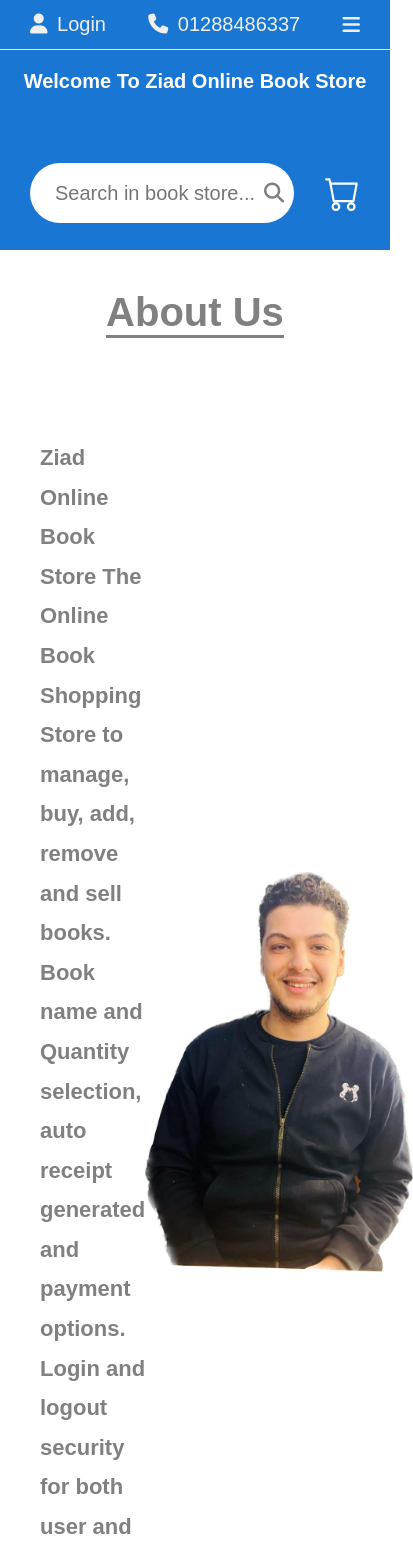
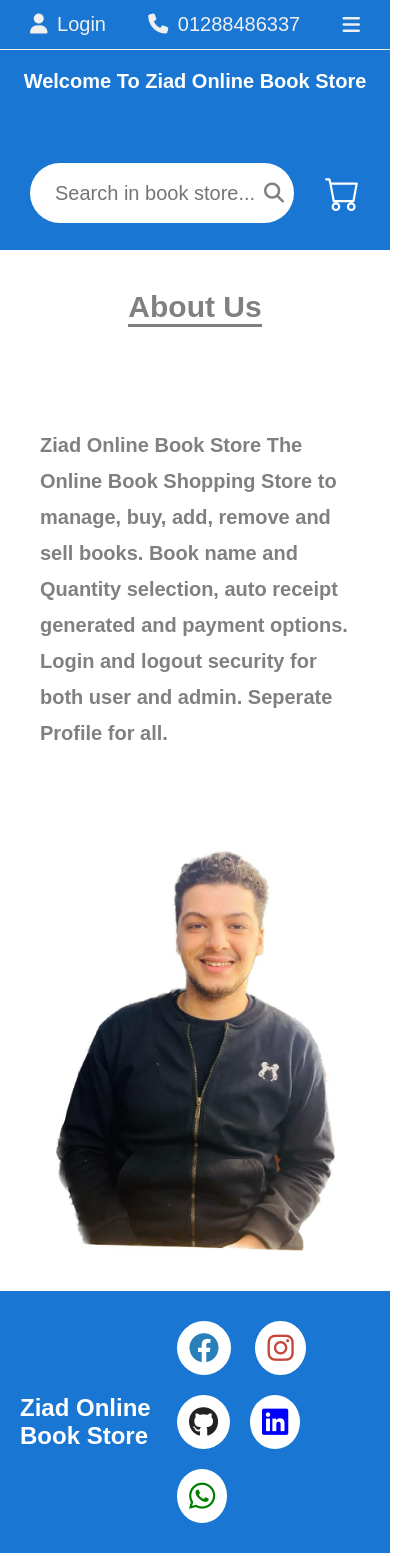
Before and after one commit to ziad223/ziad-online-book-store, a React (Create React App) app: page /about in a window 390 px wide. Shown: the top 1556 px of the page, 413 px wide, since content can reach past the window. Built offline with nearby package versions, Linux system fonts and the light colour scheme.

Commit message:
Update about.css

```diff
--- a/src/pages/About/about.css
+++ b/src/pages/About/about.css
@@ -27,3 +27,25 @@
     font-weight: bold;
     color: grey;
 }
+
+@media screen and (max-width : 480px) {
+
+    .about h1 {
+        font-size: 30px;
+    }
+    .about .info{
+    flex-direction: column;
+    }
+    .about .info img{
+     max-width: 90%;
+     margin-top: 100px;
+    }
+
+    .about .info p{
+        max-width: 100%;
+        line-height: 1.8;
+        font-size: 20px;
+        font-weight: bold;
+        color: grey;
+    }
+}
```
